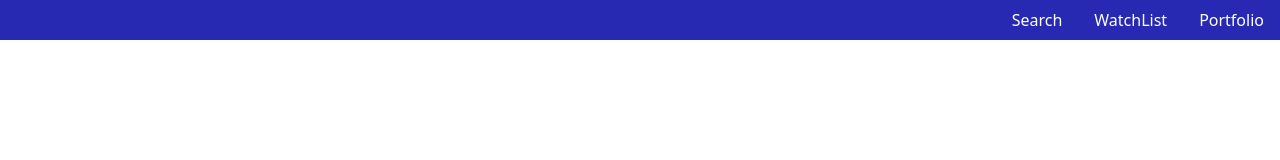
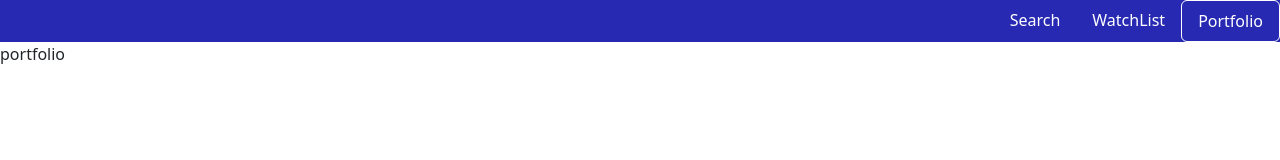
Before and after one commit to Nightglow8088/usc571Stock, a React (Create React App) app in the folder frontend/react-frontend/: page /portfolio in a window 1280 px wide. Shown: the top 160 px of the page. Built offline with nearby package versions, Linux system fonts and the light colour scheme.

Commit message:
route设置差不多了 除了那个element和component

```diff
--- a/frontend/react-frontend/src/App.js
+++ b/frontend/react-frontend/src/App.js
@@ -1,19 +1,26 @@
 import React from 'react'
-import { BrowserRouter, Routes, Route, useParams } from 'react-router-dom';
+import { BrowserRouter, Routes, Route, useParams, Navigate } from 'react-router-dom';
 
 import './App.css';
 import NavBar from './navBar/navBar'
 import BasicDetails from './basicDetails/basicDetails'
 import WholePage from './wholePages/wholePages'
+import WatchList from './watchList/watchList';
+import Portfolio from './portfolio/portfolio';
+
+
 
 function Routers() {
   return (
 
     <Routes>
-        {/* <Route path="/" element={ <WholePage/> } /> */}
+        <Route path="/" element={<Navigate replace to="/search/home" />} />
+
         {/* <Route path="/search/home" Component={ WholePage } /> */}
         <Route path="/search/:ticker" Component={ BasicDetails } />
-        {/* <Route path="" element={ <Contact/> } /> */}
+        <Route path="/watchlist" element={ <WatchList/> } />
+        <Route path="/portfolio" element={ <Portfolio/> } />
+
     </Routes>
   )
 }
--- a/frontend/react-frontend/src/navBar/navBar.css
+++ b/frontend/react-frontend/src/navBar/navBar.css
@@ -8,3 +8,19 @@
 .nav-link{
     color: white;
 }
+
+
+#watchList .nav-link.active {
+    background-color: transparent;
+    border: 1px solid #fff; /* 添加底部边框 */
+  }
+
+  #search .nav-link.active {
+    background-color: transparent;
+    border: 1px solid #fff; /* 添加底部边框 */
+  }
+
+  #portfolio .nav-link.active {
+    background-color: transparent;
+    border: 1px solid #fff; /* 添加底部边框 */
+  }
--- a/frontend/react-frontend/src/navBar/navBar.js
+++ b/frontend/react-frontend/src/navBar/navBar.js
@@ -1,19 +1,45 @@
 import React from 'react'
+import { NavLink } from 'react-router-dom';
+
 import 'bootstrap/dist/css/bootstrap.css';
 import './navBar.css'
 
 export default function NavBar() {
+
     return (
         <div className="navBar">
             <ul className="nav nav-pills">
-            <li className="nav-item">
-                <a className="nav-link" aria-current="page" href="#">Search</a>
+            <li id="search" className="nav-item">
+
+                {/* 这里的to要更改 */}
+                <NavLink className={({ isActive }) =>
+                    isActive ? "nav-link active" : "nav-link"}
+                    to="/search/home"
+                >
+                    Search
+                </NavLink>
             </li>
-            <li className="nav-item">
-                <a className="nav-link" href="#">WatchList</a>
+
+
+            <li id="watchList" className="nav-item">
+                <NavLink
+                    className={({ isActive }) =>
+                    isActive ? "nav-link active" : "nav-link"}
+                    to="/watchList"
+                >
+                    WatchList
+                </NavLink>
             </li>
-            <li className="nav-item">
-                <a className="nav-link" href="#">Portfolio</a>
+
+
+            <li id ="portfolio" className="nav-item">
+                <NavLink
+                    className={({ isActive }) =>
+                    isActive ? "nav-link active" : "nav-link"}
+                    to="/portfolio"
+                >
+                    Portfolio
+                </NavLink>
             </li>
 
             </ul>
--- /dev/null
+++ b/frontend/react-frontend/src/portfolio/portfolio.js
@@ -0,0 +1,7 @@
+import React from 'react'
+
+export default function Portfolio() {
+  return (
+    <div>portfolio</div>
+  )
+}
--- /dev/null
+++ b/frontend/react-frontend/src/watchList/watchList.js
@@ -0,0 +1,7 @@
+import React from 'react'
+
+export default function WatchList() {
+  return (
+    <div>watchList</div>
+  )
+}
```
